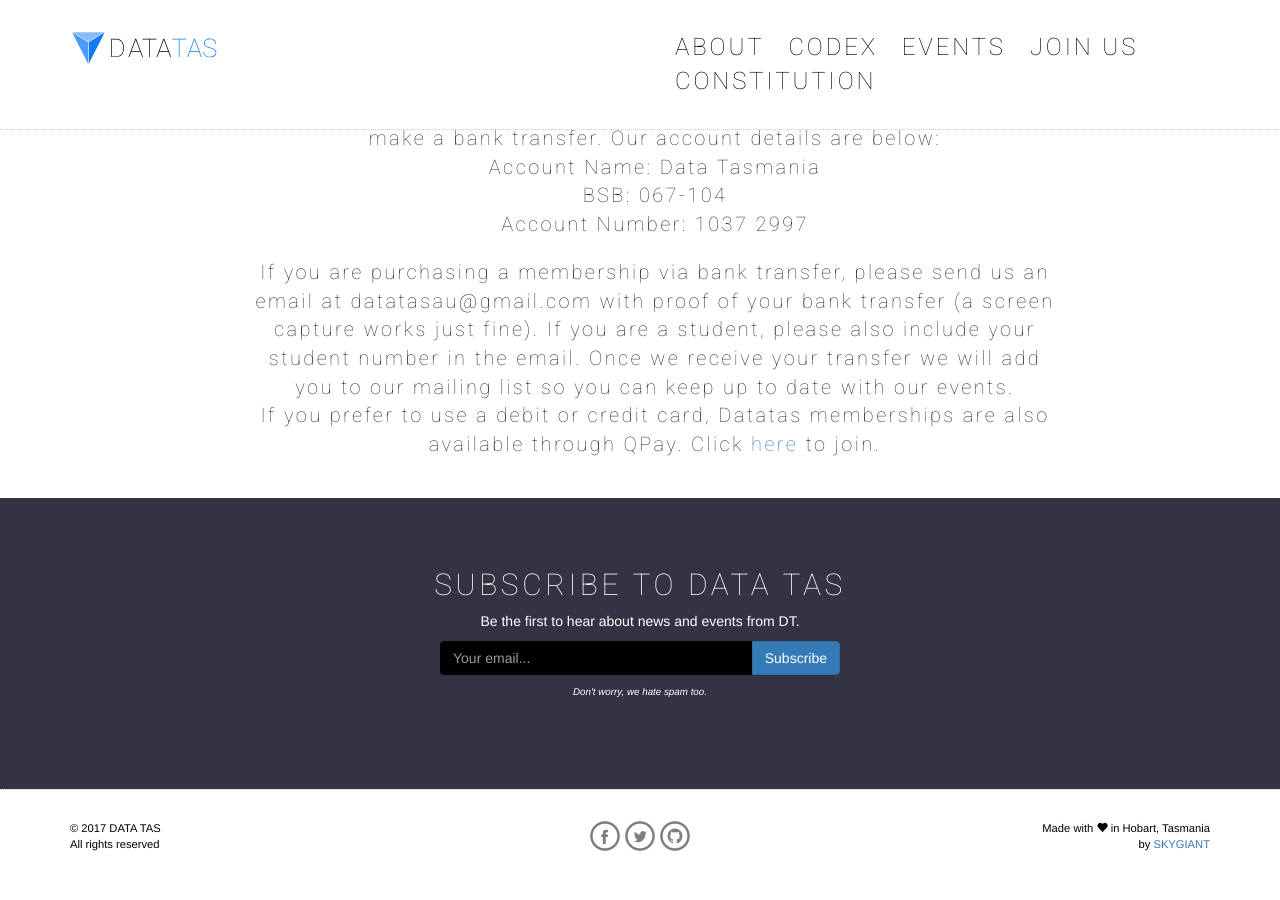
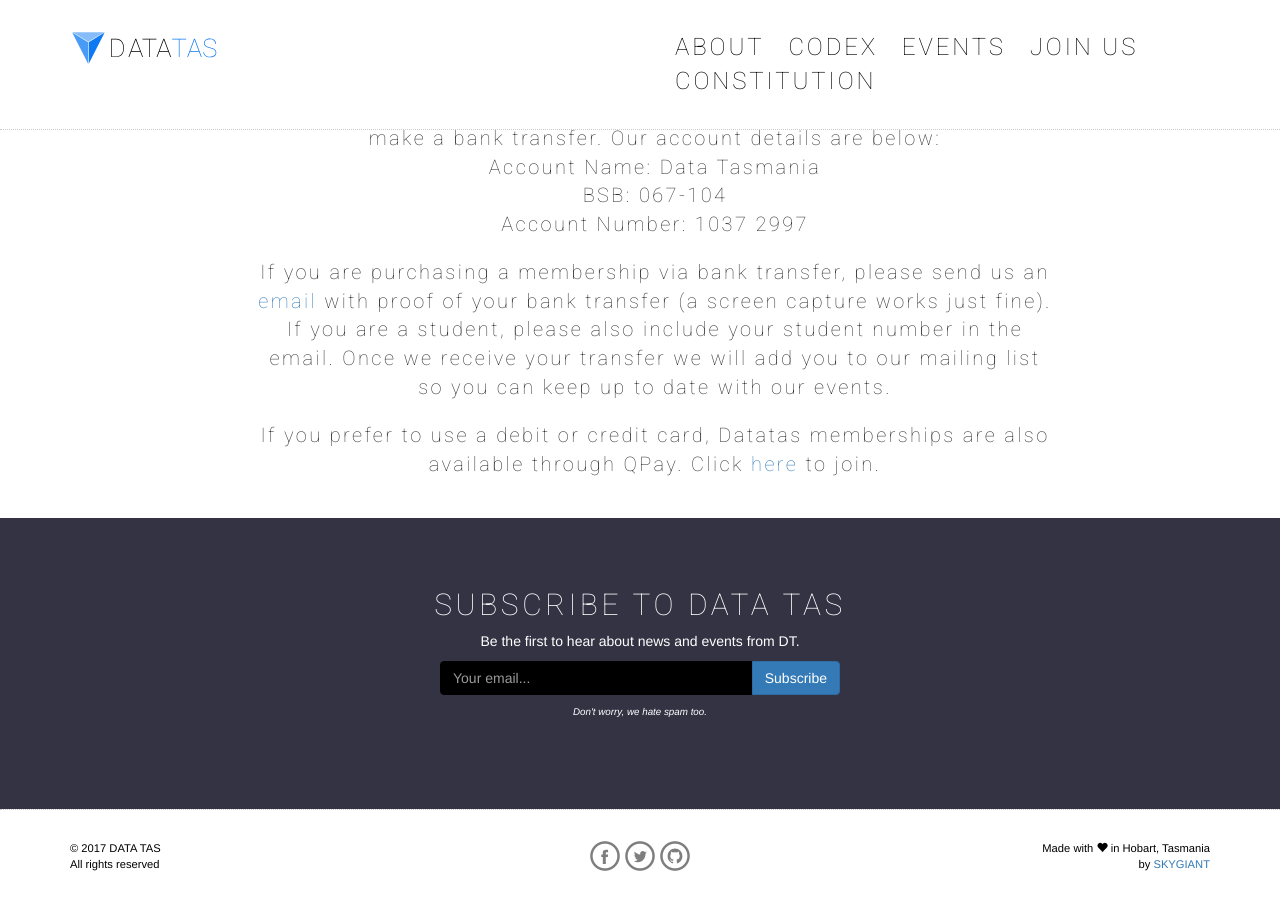
Before and after one commit to datatas/datatas.github.io, a Jekyll site: the page built from join/index.md, in a window 1280 px wide and 900 px high, scrolled down 624 px. Built offline with Jekyll 4.4.1, drawn with Linux system fonts in a browser that asks for light colours; nearby versions of some CDN libraries.

Commit message:
Update index.md
fixing email to

```diff
--- a/join/index.md
+++ b/join/index.md
@@ -21,5 +21,6 @@ container: true
                 BSB: 067-104<br>
                 Account Number: 1037 2997<br></p>
                 <br>
-                <p>If you are purchasing a membership via bank transfer, please send us an email at datatasau@gmail.com with proof of your bank transfer (a screen capture works just fine). If you are a student, please also include your student number in the email. Once we receive your transfer we will add you to our mailing list so you can keep up to date with our events.</p>
+                <p>If you are purchasing a membership via bank transfer, please send us an <a href="mailto:datatasau@gmail.com">email</a> with proof of your bank transfer (a screen capture works just fine). If you are a student, please also include your student number in the email. Once we receive your transfer we will add you to our mailing list so you can keep up to date with our events.</p>
+                <br>
                 <p>If you prefer to use a debit or credit card, Datatas memberships are also available through QPay. Click <a href="https://datatas.getqpay.com">here</a> to join.</p>
```
